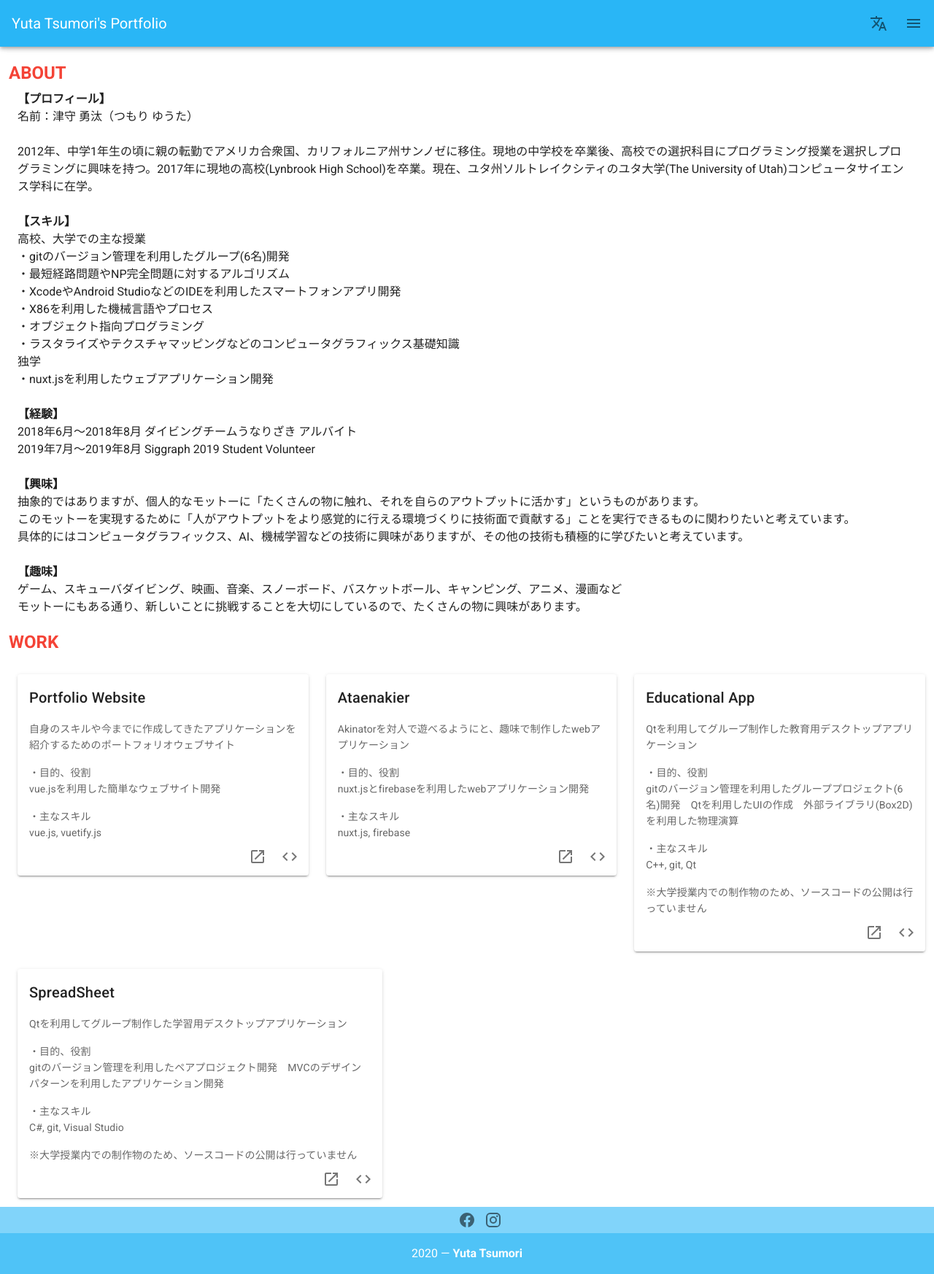
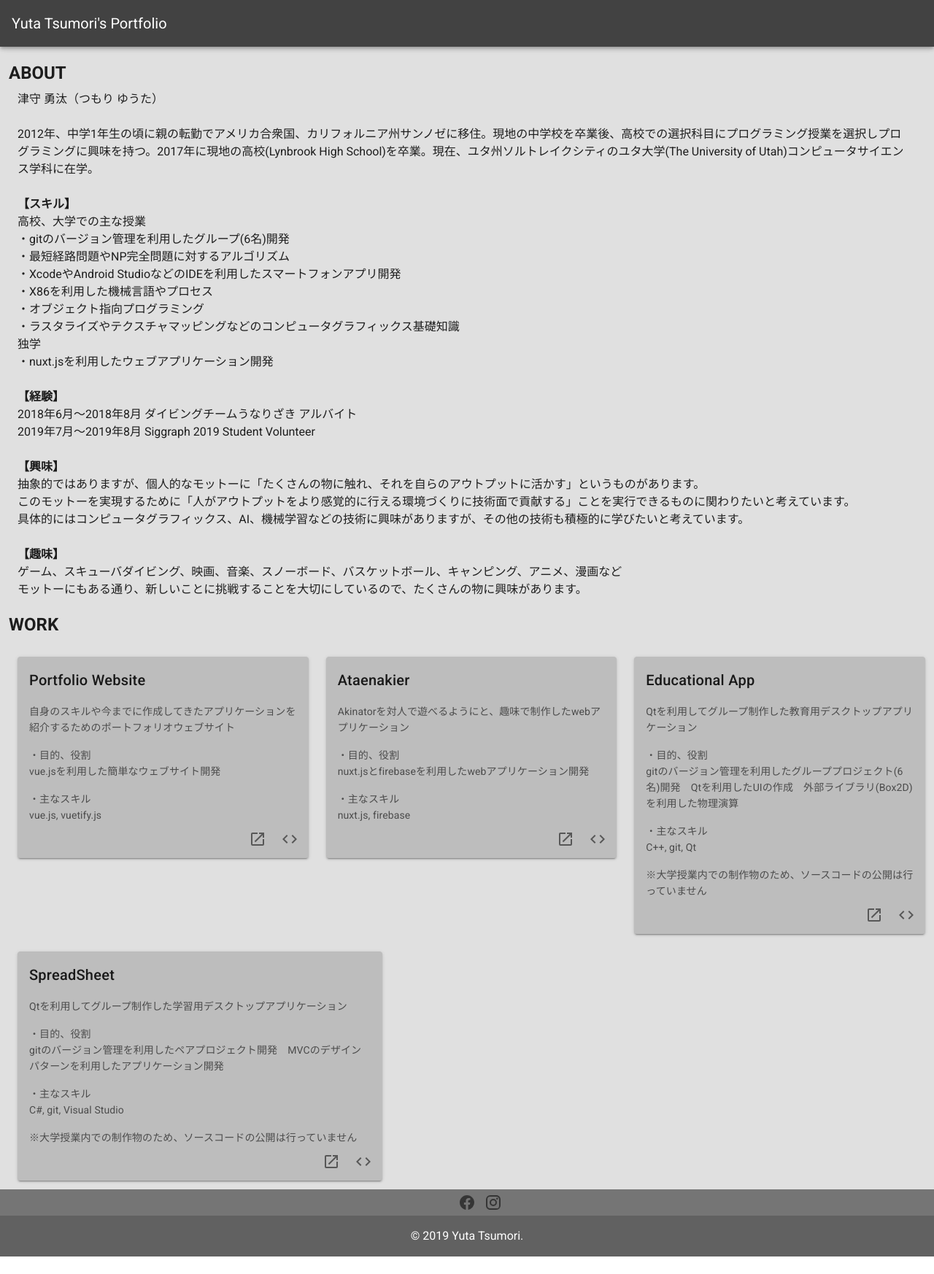
Before and after one commit to ytsumori9959/PersonalWebsite, a Vue app: page / in a window 1280 px wide. Shown: the whole page at 73% size. After the commit the page ends 1722 px from the top, so only its background shows below. Built offline with nearby package versions, Linux system fonts and the light colour scheme.

Commit message:
Make buttons on the footer work

```diff
--- a/src/App.vue
+++ b/src/App.vue
@@ -2,7 +2,7 @@
   <v-app>
     <FixedHeader />
 
-    <v-content>
+    <v-content class="grey lighten-2">
       <About />
       <Work />
     </v-content>
--- a/src/components/About.vue
+++ b/src/components/About.vue
@@ -1,9 +1,8 @@
 <template>
   <div class="ml-3 mt-5 mr-8">
-    <p class="headline text-sm-left font-weight-bold red--text">ABOUT</p>
+    <p class="headline text-sm-left font-weight-bold">ABOUT</p>
     <p class="text-sm-left pl-3 mt-n2">
-      <strong>【プロフィール】</strong>
-      <br />名前：津守 勇汰（つもり ゆうた）
+      津守 勇汰（つもり ゆうた）
       <br />
       <br />2012年、中学1年生の頃に親の転勤でアメリカ合衆国、カリフォルニア州サンノゼに移住。現地の中学校を卒業後、高校での選択科目にプログラミング授業を選択しプログラミングに興味を持つ。2017年に現地の高校(Lynbrook High School)を卒業。現在、ユタ州ソルトレイクシティのユタ大学(The University of Utah)コンピュータサイエンス学科に在学。
       <br />
--- a/src/components/FixedHeader.vue
+++ b/src/components/FixedHeader.vue
@@ -1,8 +1,8 @@
 <template>
-  <v-app-bar app class="light-blue lighten-1">
+  <v-app-bar app class="grey darken-3">
     <v-toolbar-title class="white--text text-center">Yuta Tsumori's Portfolio</v-toolbar-title>
     <v-spacer />
-    <v-menu offset-y close-on-click>
+    <!-- <v-menu offset-y close-on-click>
       <template v-slot:activator="{ on }">
         <v-btn icon v-on="on">
           <v-icon>{{translatePath}}</v-icon>
@@ -23,7 +23,7 @@
           <v-list-item-title>{{ item.title }}</v-list-item-title>
         </v-list-item>
       </v-list>
-    </v-menu>
+    </v-menu>-->
   </v-app-bar>
 </template>
 
--- a/src/components/Footer.vue
+++ b/src/components/Footer.vue
@@ -1,20 +1,17 @@
 <template>
-  <v-footer padless color="light-blue lighten-3">
+  <v-footer padless color="grey darken-1">
     <v-row justify="center" no-gutters>
-      <v-btn icon>
+      <v-btn icon href="https://github.com/ytsumori9959" target="_blank">
         <v-icon>{{githubPath}}</v-icon>
       </v-btn>
-      <v-btn icon>
+      <v-btn icon href="https://www.facebook.com/yuta.tsumori.59" target="_blank">
         <v-icon>{{facebookPath}}</v-icon>
       </v-btn>
-      <v-btn icon>
+      <v-btn icon href="https://www.instagram.com/ytsumori9959/" target="_blank">
         <v-icon>{{instagramPath}}</v-icon>
       </v-btn>
 
-      <v-col class="light-blue lighten-2 py-4 text-center white--text" cols="12">
-        {{ new Date().getFullYear() }} —
-        <strong>Yuta Tsumori</strong>
-      </v-col>
+      <v-col class="grey darken-2 py-4 text-center white--text" cols="12">&copy; 2019 Yuta Tsumori.</v-col>
     </v-row>
   </v-footer>
 </template>
--- a/src/components/Work.vue
+++ b/src/components/Work.vue
@@ -1,10 +1,10 @@
 <template>
   <div class="ml-3 mt-5">
-    <p class="headline text-sm-left font-weight-bold red--text">WORK</p>
+    <p class="headline text-sm-left font-weight-bold">WORK</p>
     <v-container fluid fill-height>
       <v-row justify="center">
         <v-col v-for="card in cards" :key="card.title">
-          <v-card max-width="500px" min-width="300px">
+          <v-card max-width="500px" min-width="300px" class="grey lighten-1">
             <v-card-title v-text="card.title"></v-card-title>
             <v-card-text v-text="card.description"></v-card-text>
             <v-card-subtitle class="mt-n4">・目的、役割</v-card-subtitle>
```
